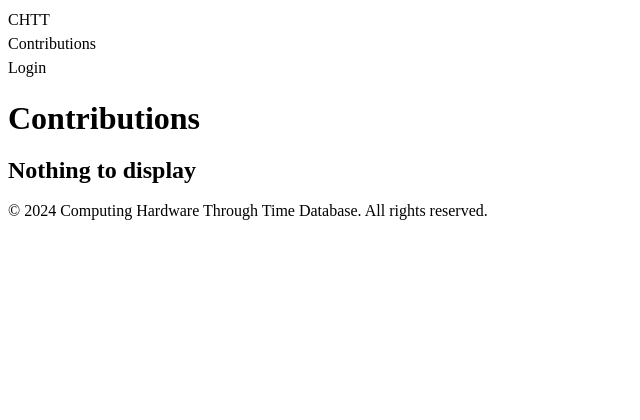
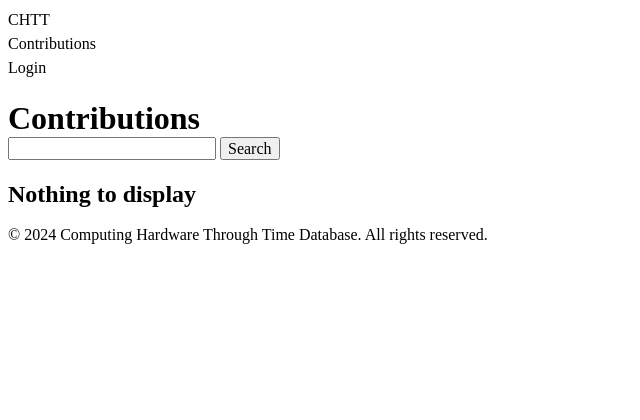
Before and after one commit to marvinobig/computing-hardware-through-time-hd, a PHP site: page /contributions.php?search=1 in a window 1280 px wide. Shown: the top 420 px of the page, without its empty margins (0-640 px from the left). Run offline with PHP 8.4, Linux system fonts and the light colour scheme; data that the repository does not hold is empty.

Commit message:
create search functionality

```diff
--- a/contributions.php
+++ b/contributions.php
@@ -7,6 +7,15 @@ $title = 'Contributions';
 
 $hardwareListings = $database->query('SELECT * FROM hardware;');
 
+if ($_GET['search']) {
+    $search = $_GET['search'];
+
+    $hardwareListings = array_filter($hardwareListings, function ($listing) use ($search) {
+        if (str_contains($listing['name'], $search)) {
+            return $listing;
+        }
+    });
+}
 ?>
 
 <!DOCTYPE html>
@@ -17,7 +26,10 @@ $hardwareListings = $database->query('SELECT * FROM hardware;');
         <?php Utilities::loadPartial('nav') ?>
 
         <main>
-            <h1>Contributions</h1>
+            <header>
+                <h1>Contributions</h1>
+                <?php Utilities::loadPartial('search') ?>
+            </header>
 
             <section>
                 <?php if ($hardwareListings): ?>
@@ -44,4 +56,5 @@ $hardwareListings = $database->query('SELECT * FROM hardware;');
 
         <?php Utilities::loadPartial('footer') ?>
     </body>
+
 </html>
--- /dev/null
+++ b/src/partials/search.partial.php
@@ -0,0 +1,4 @@
+<form method="get">
+    <input type="search" name="search" id="search">
+    <button type="submit">Search</button>
+</form>
```
